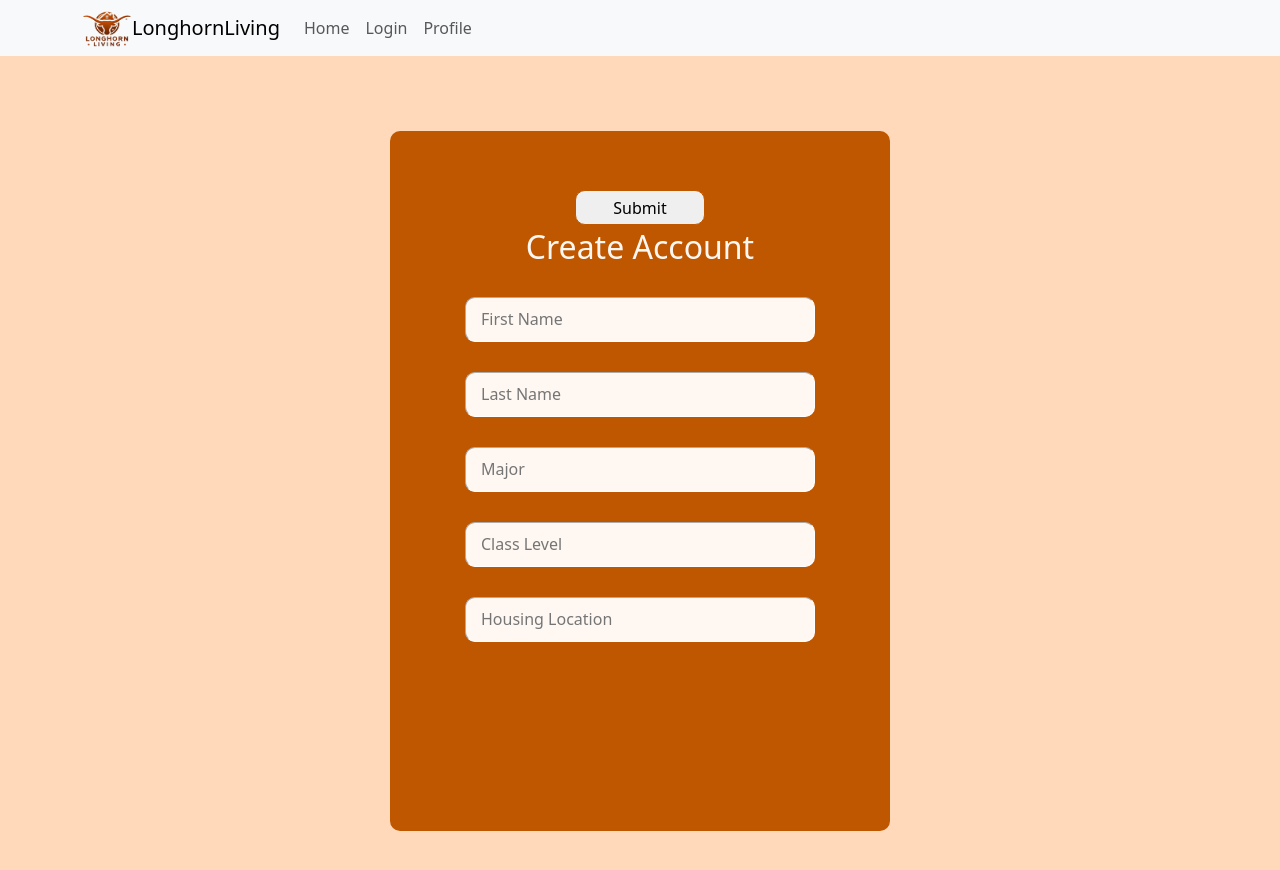
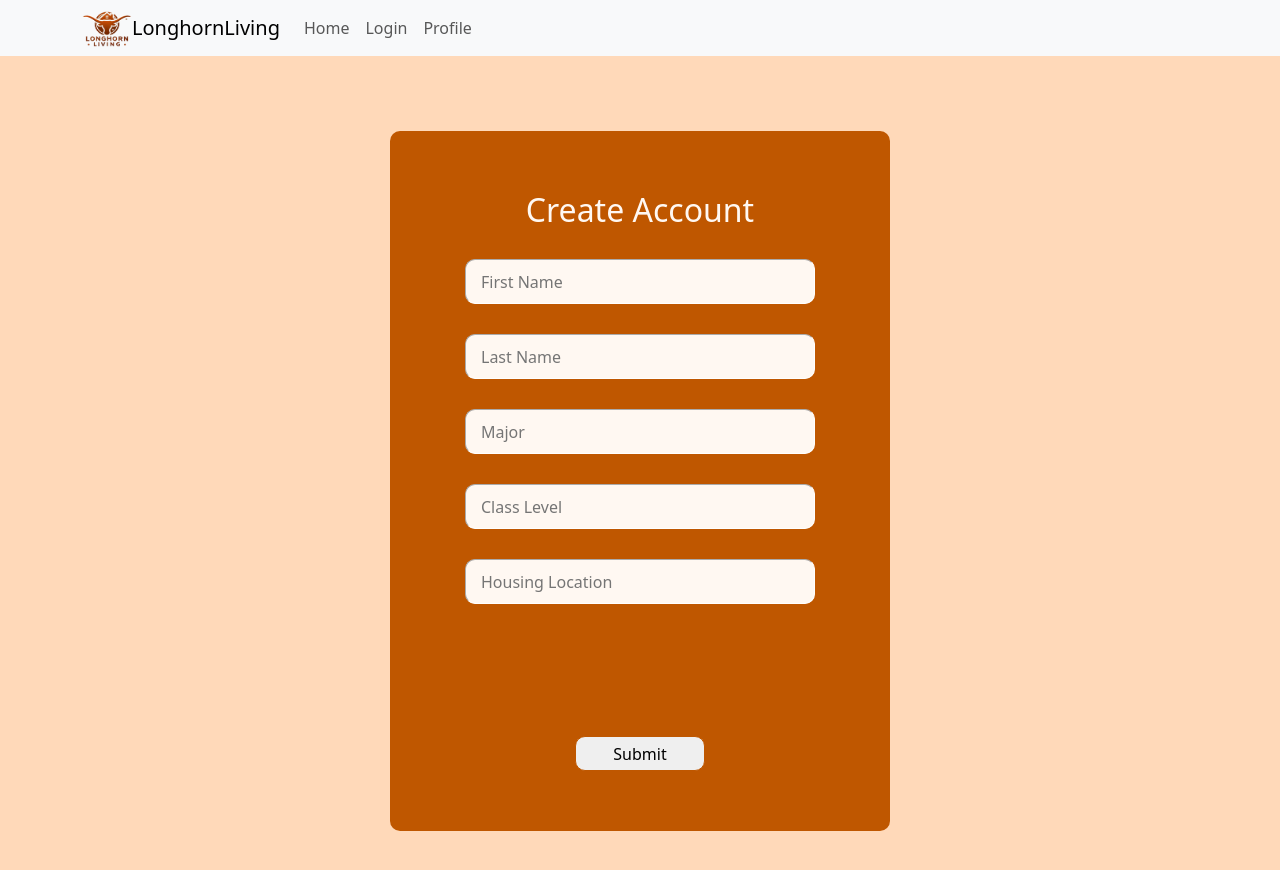
Before and after one commit to HimaTummalapalli/LonghornLiving, a React (Create React App) app in the folder longhorn-living/: page /create_acc in a window 1280 px wide. Shown: the top 870 px of the page. Built offline with nearby package versions, Linux system fonts and the light colour scheme; a small style sheet from the web is missing.

Commit message:
Fixed Login and CreateAcc

```diff
--- a/longhorn-living/src/components/CreateAcc/CreateAcc.css
+++ b/longhorn-living/src/components/CreateAcc/CreateAcc.css
@@ -43,3 +43,13 @@
     justify-content: center;
     margin-top: 40px;
 }
+
+.create_acc_btn {
+    margin: 20px;
+    height: 35px;
+    width: 130px;
+    border: 1.5px solid #bf5700;
+    border-radius: 10px;
+    display: flex;
+    justify-content: center;
+}
--- a/longhorn-living/src/components/CreateAcc/CreateAcc.js
+++ b/longhorn-living/src/components/CreateAcc/CreateAcc.js
@@ -1,6 +1,5 @@
 import React from "react";
 import "./CreateAcc.css"
-import "../Card/Card.css";
 // import { useNavigate } from 'react-router-dom';
 import { useState } from 'react';
 // import { Highlight } from 'react-highlight-regex'
@@ -63,7 +62,7 @@ export default function CreateAcc() {
                     <br></br>
                     <br></br>
                     <div className="create_acc_btn_div">
-                        <input type="submit" className="message"/>
+                        <input type="submit" className="create_acc_btn"/>
                     </div>
                 </form>
             </div>
--- a/longhorn-living/src/components/LoginCard/LoginCard.css
+++ b/longhorn-living/src/components/LoginCard/LoginCard.css
@@ -36,6 +36,7 @@
     display: flex;
     justify-content: center;
     margin-top: 40px;
+    height: 60px;
 }
 
 .new_user {
@@ -43,3 +44,13 @@
     text-align: center;
     color: #fff8f2;
 }
+
+.login {
+    margin: 40px;
+    height: 35px;
+    width: 130px;
+    border: 1.5px solid #bf5700;
+    border-radius: 10px;
+    display: flex;
+    justify-content: center;
+}
--- a/longhorn-living/src/components/LoginCard/LoginCard.js
+++ b/longhorn-living/src/components/LoginCard/LoginCard.js
@@ -1,6 +1,5 @@
 import React from "react";
 import "./LoginCard.css"
-import "../Card/Card.css";
 import {Link} from 'react-router-dom';
 import { useState } from 'react';
 // import { Highlight } from 'react-highlight-regex'
@@ -16,10 +15,9 @@ export default function LoginCard() {
     };
 
   return (
-    <>
         <div className="card_outer">
             <div className="login_card_div">
-                <form onSubmit={handleSubmit}>
+                <form className="login_card_form" onSubmit={handleSubmit}>
                     <h2 className="sign_in"><label>Sign In</label></h2>
                     <input
                         className="sign_in_input"
@@ -41,12 +39,11 @@ export default function LoginCard() {
                     <br></br>
                     <br></br>
                     <div className="login_div">
-                        <input type="submit" className="message"/>
+                        <input type="submit" className="login"/>
                     </div>
                     <p className="new_user">New User? <Link to="/create_acc">Create Account</Link></p>
                 </form>
             </div>
         </div>
-    </>
   );
 }
--- a/longhorn-living/src/pages/Profile.jsx
+++ b/longhorn-living/src/pages/Profile.jsx
@@ -2,7 +2,9 @@
 import React from "react";
 
 function Profile() {
-  return <h1>Your Profile</h1>;
+  return (
+    <p>bob</p>
+  )
 }
 
 export default Profile;
```
